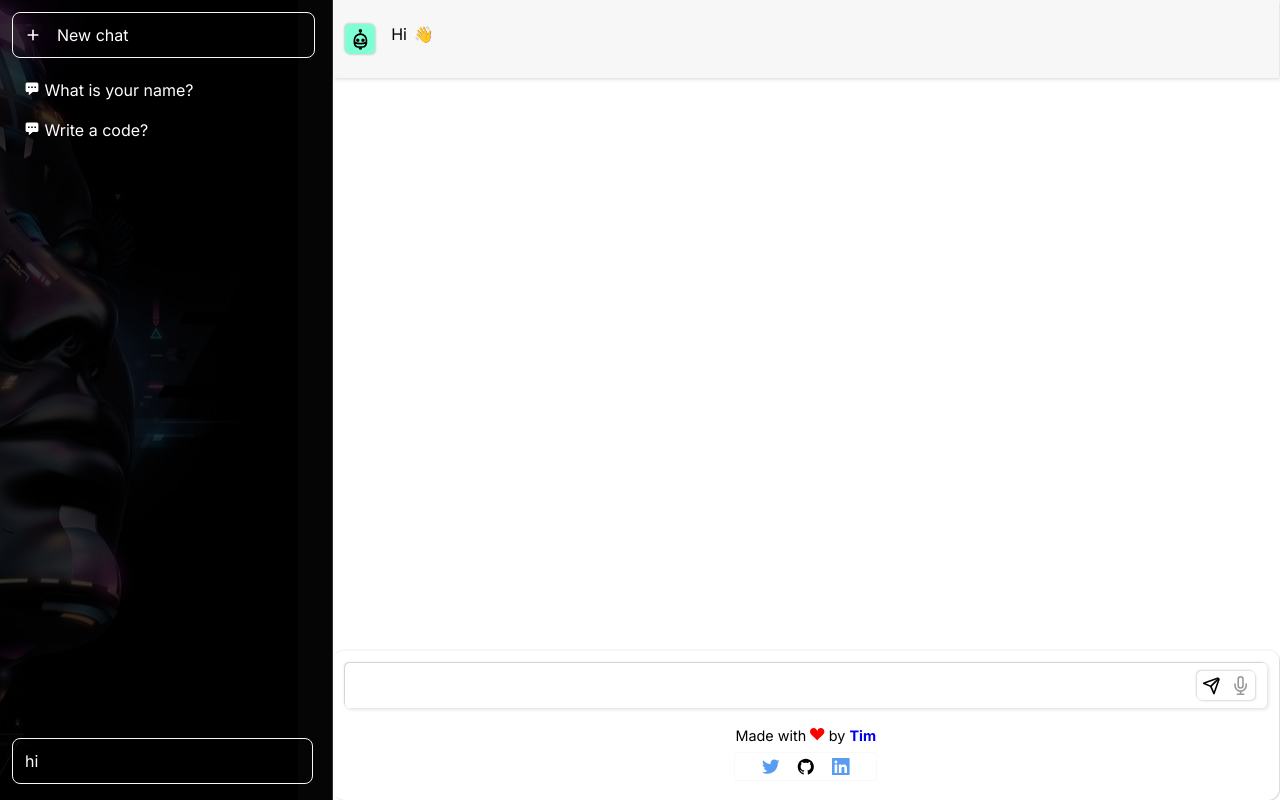
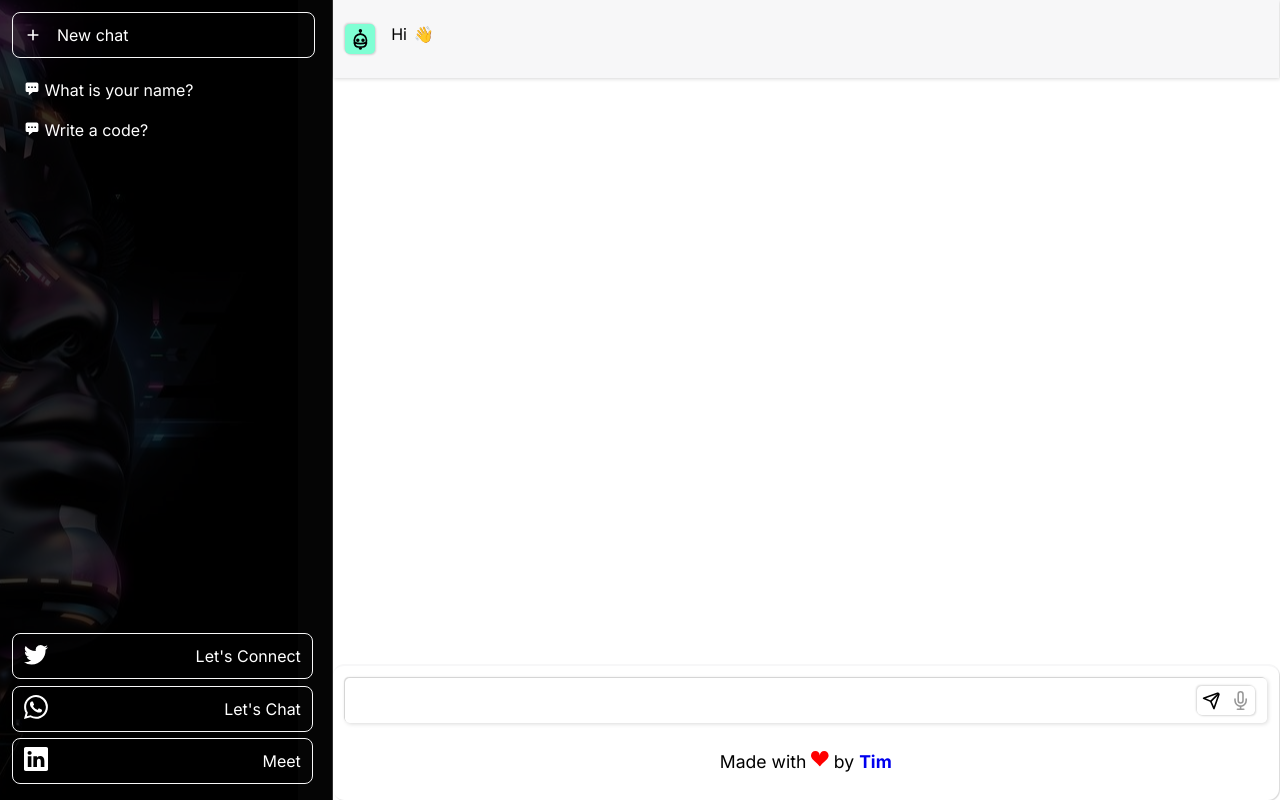
Before and after one commit to Manuelthegoat/voiceGPT, a React (Vite) app: page / in a window 1280 px wide. Built offline with nearby package versions, Linux system fonts and the light colour scheme.

Commit message:
ui changes

```diff
--- a/src/App.css
+++ b/src/App.css
@@ -9,6 +9,10 @@
 	box-sizing: border-box;
 	font-family: "Inter", sans-serif;
 	margin: 0;
+}
+
+a {
+	text-decoration: none;
 }
 
 .sidebar__wrapper {
@@ -25,10 +29,9 @@
 	justify-content: space-between;
 	background-color: #202123ef;
 	transition: 0.5s;
-
 }
 
-.overlay{
+.overlay {
 	width: 100%;
 	width: 80%;
 	background-color: rgba(0, 0, 0, 0.9);
@@ -46,7 +49,6 @@
 	background-color: rgba(0, 0, 0, 0.8);
 }
 
-
 .nav__menu {
 	display: grid;
 	gap: 1.1rem;
@@ -54,26 +56,53 @@
 }
 
 .my__details {
-	position:fixed;
+	position: fixed;
 	bottom: 1rem;
 	width: 24%;
+	display: grid;
+	row-gap: .4rem;
+}
+
+.my__details .new__chat {
+	padding: .5rem .7rem;
+}
+
+.contact {
+	display: flex;
+	justify-content: space-between;
+	align-items: center;
+}
+
+.contact .icon {
+	color: #fff;
+}
+
+.contact:hover .icon{
+	/* transform: rotate(360deg); */
+	transition: .7s;
+	transform: scale(1.1);
+}
+
+.contact:hover .wh {
+	color: #0dc143;
+}
+
+.contact:hover .tw, .contact:hover .li {
+	color: #589df1;
 }
 
 .show {
 	left: 0;
 }
 
-
 .icon {
 	font-size: 1.5rem;
 	cursor: pointer;
 }
 
-
 .nav__icon__wrapper {
 	padding: 0.2rem;
 }
-
 
 .menu__icon {
 	font-size: 1.9rem;
@@ -113,7 +142,6 @@
 	gap: 1.2rem;
 }
 
-
 .chat__wrapper {
 	margin-bottom: 10rem;
 }
@@ -124,7 +152,7 @@
 	bottom: 0;
 	width: 100%;
 	display: grid;
-	row-gap: .7rem;
+	row-gap: 0.7rem;
 	padding: 0.75rem;
 	background-color: #fff;
 	border-top: 2px solid var(--text-bg-color);
@@ -219,8 +247,12 @@ footer {
 	display: grid;
 	justify-content: center;
 	margin: 0.5rem;
-	font-size: 0.9rem;
-	gap: .5rem;
+	gap: 0.5rem;
+	padding: .5rem;
+}
+
+footer p {
+	font-size: 1.1rem;
 }
 
 .footer__links {
@@ -232,7 +264,7 @@ footer {
 }
 
 .footer__links .icon {
-	font-size: 1.1rem;
+	font-size: 1.19rem;
 }
 
 .footer__links .icon:last-child,
@@ -241,7 +273,6 @@ footer {
 }
 
 footer a {
-	text-decoration: none;
 	/* color:var(--nav-bg-color); */
 	font-weight: bold;
 }
@@ -273,7 +304,6 @@ footer a {
 	.chat__wrapper {
 		padding-top: 50px;
 	}
-
 }
 
 @media screen and (min-width: 768px) {
@@ -289,7 +319,6 @@ footer a {
 		margin: 0 26%;
 	}
 
-
 	.sidebar__wrapper {
 		position: relative;
 	}
@@ -299,7 +328,6 @@ footer a {
 		width: 49.4%;
 		height: 100vh;
 	}
-
 
 	.nav__icon__wrapper {
 		display: none;
--- a/src/components/Footer.jsx
+++ b/src/components/Footer.jsx
@@ -10,11 +10,17 @@ const Footer = () => {
 				<a href="https://timokonkwo.com">Tim</a>
 			</p>
 
-			<div className="footer__links">
-				<GrTwitter className="icon" />
-				<GrGithub className="icon" />
-				<GrLinkedin className="icon" />
-			</div>
+			{/* <div className="footer__links">
+				<a href="https://twitter.com/timokonkwo_" target="_blank">
+					<GrTwitter className="icon" />
+				</a>
+				<a href="https//github.com/timokonkwo" target="_blank">
+					<GrGithub className="icon" />
+				</a>
+				<a href="https://linkedin.com/in/timokonkwo" target="_blank">
+					<GrLinkedin className="icon" />
+				</a>
+			</div> */}
 		</footer>
 	);
 };
--- a/src/components/SideBar.jsx
+++ b/src/components/SideBar.jsx
@@ -1,4 +1,6 @@
 import { HiPlus, HiChatAlt, HiX } from "react-icons/hi";
+
+import { BsLinkedin, BsTwitter, BsWhatsapp } from "react-icons/bs";
 
 const SideBar = ({ menu, handleMenu }) => {
 	return (
@@ -20,14 +22,38 @@ const SideBar = ({ menu, handleMenu }) => {
 						</div>
 
 						<div className="my__details">
-						<div className="new__chat">
-							hi
+							<div className="new__chat contact">
+								<a
+									href="https://twitter.com/timokonkwo_"
+									target="_blank"
+								>
+									<BsTwitter className="icon tw" />
+								</a>
+								Let's Connect
+							</div>
+
+							<div className="new__chat contact">
+								<a
+									href="https://wa.me/+2347034668957"
+									target="_blank"
+								>
+									<BsWhatsapp className="icon wh" />
+								</a>
+								Let's Chat
+							</div>
+							<div className="new__chat contact">
+								<a
+									href="https://linkedin.com/in/timokonkwo"
+									target="_blank"
+								>
+									<BsLinkedin className="icon li" />
+								</a>
+								Meet
 							</div>
 						</div>
 					</div>
 				</div>
 			</div>
-
 
 			<div className="nav__icon__wrapper close__icon__wrapper">
 				<HiX onClick={handleMenu} className="icon close__menu" />
```
Lines whose indentation alone changed are shown as unchanged.
